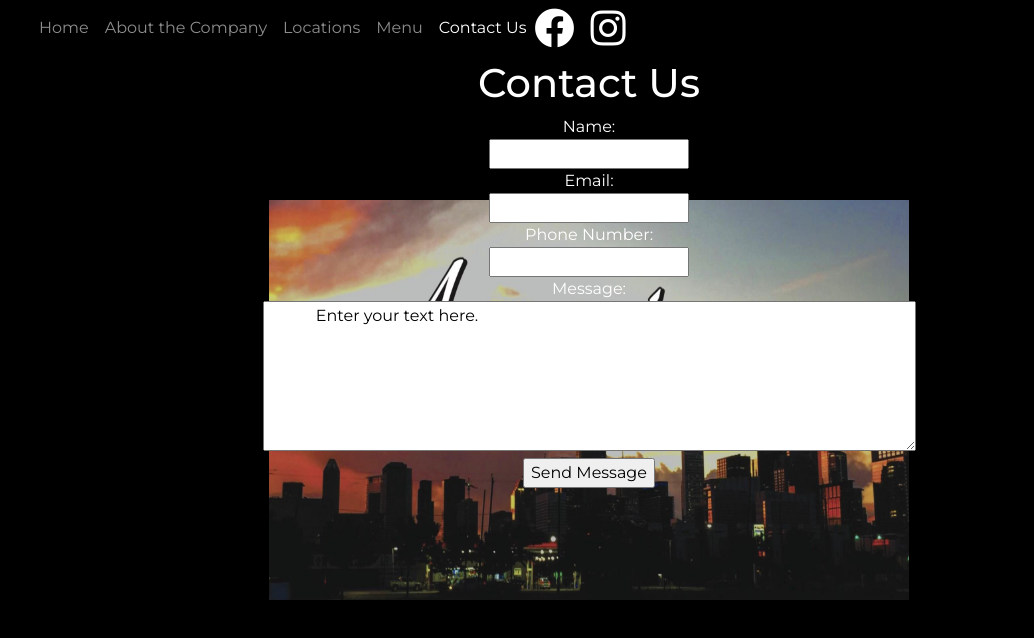
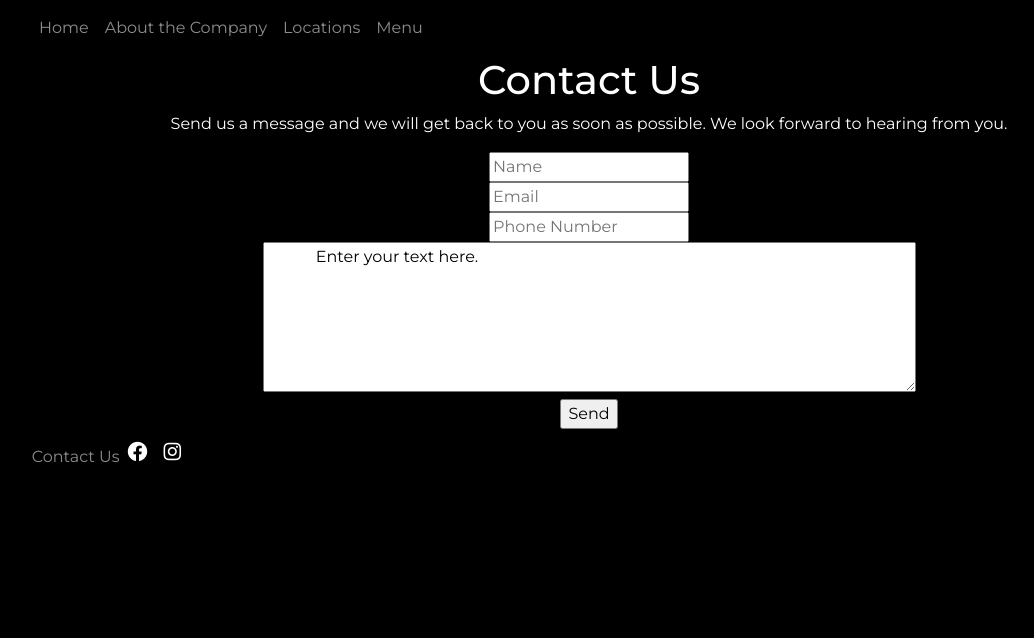
Before and after one commit to samimays/Amexicun_website, a plain HTML site: page contact.html in a window 1280 px wide. Shown: the whole page, without its empty margins (51-1085 px from the left). Drawn offline with nearby package versions, Linux system fonts and the light colour scheme.

Commit message:
new changes of the day

```diff
--- a/contact.html
+++ b/contact.html
@@ -61,37 +61,50 @@
               <li class="nav-item">
                 <a class="nav-link" href="menu.html">Menu</a>
               </li>
-              <li class="nav-item">
-                <a class="nav-link active" href="">Contact Us</a>
-              </li>
-              <li class="nav-item">
-                <a class="navbar-brand" href="#">
-                    <i class="fab fa-facebook fa-2x"></i>
-                  </a>
-              </li>
-              <li class="nav-item">
-                <a class="navbar-brand" href="#">
-                    <i class="fab fa-instagram fa-2x"></i>
-                  </a>
-              </li>
             </ul>
           </div>
         </div>
       </nav>
-      <h1>Contact Us</h1>
+
+      <!-- Contact Form -->
+
+      <h1 class="Contact-title">Contact Us</h1>
+      <p>Send us a message and we will get back to you as soon as possible.
+        We look forward to hearing from you.</p>
       <form target="_self">
-          <label>Name:</label><br>
-          <input type="text" id="full-name" name="full-name"><br>
-          <label>Email:</label><br>
-          <input type="email" id="email" name="email"><br>
-          <label>Phone Number:</label><br>
-          <input type="number" id="number" name="number"><br>
-          <label>Message:</label><br>
-          <textarea id="textbox" name="textbox" rows="6" cols="70">
+          <input type="text" id="full-name" placeholder="Name" name="full-name"><br>
+          <input type="email" id="email" placeholder="Email" name="email"><br>
+          <input type="number" id="number" placeholder="Phone Number" name="number"><br>
+          <textarea id="textbox" name="textbox" placeholder="Your Message" rows="6" cols="70">
             Enter your text here.
           </textarea><br>
-          <input type="submit" value="Send Message">
+          <input type="submit" value="Send">
       </form>
+
+       <!-- Contact us Section in footer -->
+  <footer>
+    <nav class="navbar navbar-expand-lg navbar-dark">
+      <div class="container-fluid">
+        <div class="footer-items collapse navbar-collapse" id="navbarNav">
+          <ul class="navbar-nav">
+            <li class="nav-image nav-item">
+              <a class="nav-link" href="contact.html">Contact Us</a>
+            </li>
+            <li class="nav-image nav-item">
+              <a class="navbar-brand" href="#">
+                <i class="fab fa-facebook"></i>
+              </a>
+            </li>
+            <li class="nav-image nav-item">
+              <a class="navbar-brand" href="#">
+                <i class="fab fa-instagram"></i>
+              </a>
+            </li>
+          </ul>
+        </div>
+      </div>
+    </nav>
+  </footer>
 
 </body>
 </html>
--- a/stylesheet.css
+++ b/stylesheet.css
@@ -1,16 +1,20 @@
 body{
     font-family: Montserrat;
     color: white;
-    background-image: url('images/Amexicun_Logo.jpg');
+    /*background-image: url('images/Amexicun_Logo.jpg');
     background-repeat: no-repeat;
     background-attachment: fixed;
     background-size: 50% 50%;
-    background-position: center;
+    background-position: center;*/
     background-color: black;
     text-align: center;
 }
 .nav-item{
     color: white;
+}
+
+.home-page-image{
+    width: 100%;
 }
 
 #home-section{
@@ -21,6 +25,14 @@ body{
     width: 30%;
 }
 
+.gallery-title{
+    margin: 0 0 5% 0;
+}
+
 .about-paragraph{
     margin: 5%;
 }
+
+.footer-items{
+    margin: 0 5%;
+}
```
Also changed, not shown: about.html (+25 -13 lines), home.html (+32 -14 lines), location.html (+25 -13 lines), menu.html (+26 -13 lines), 1 other file.
